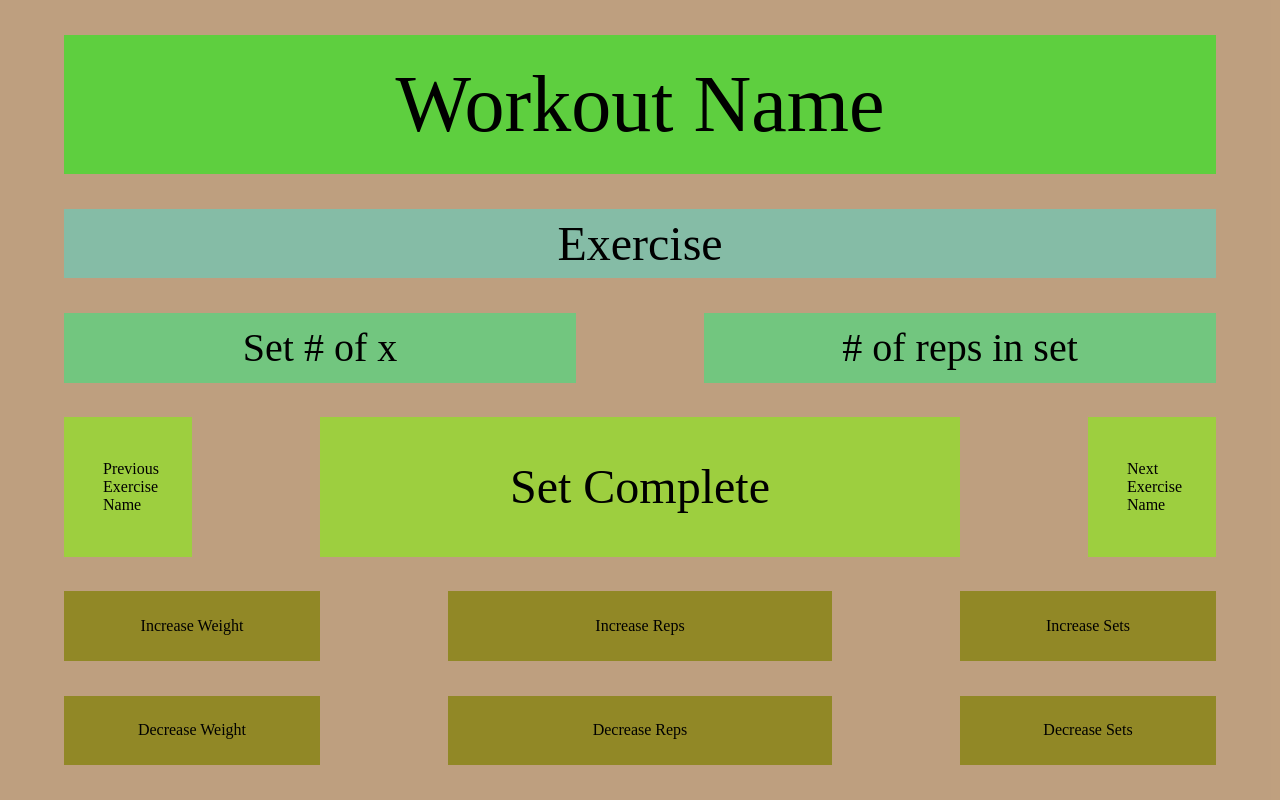
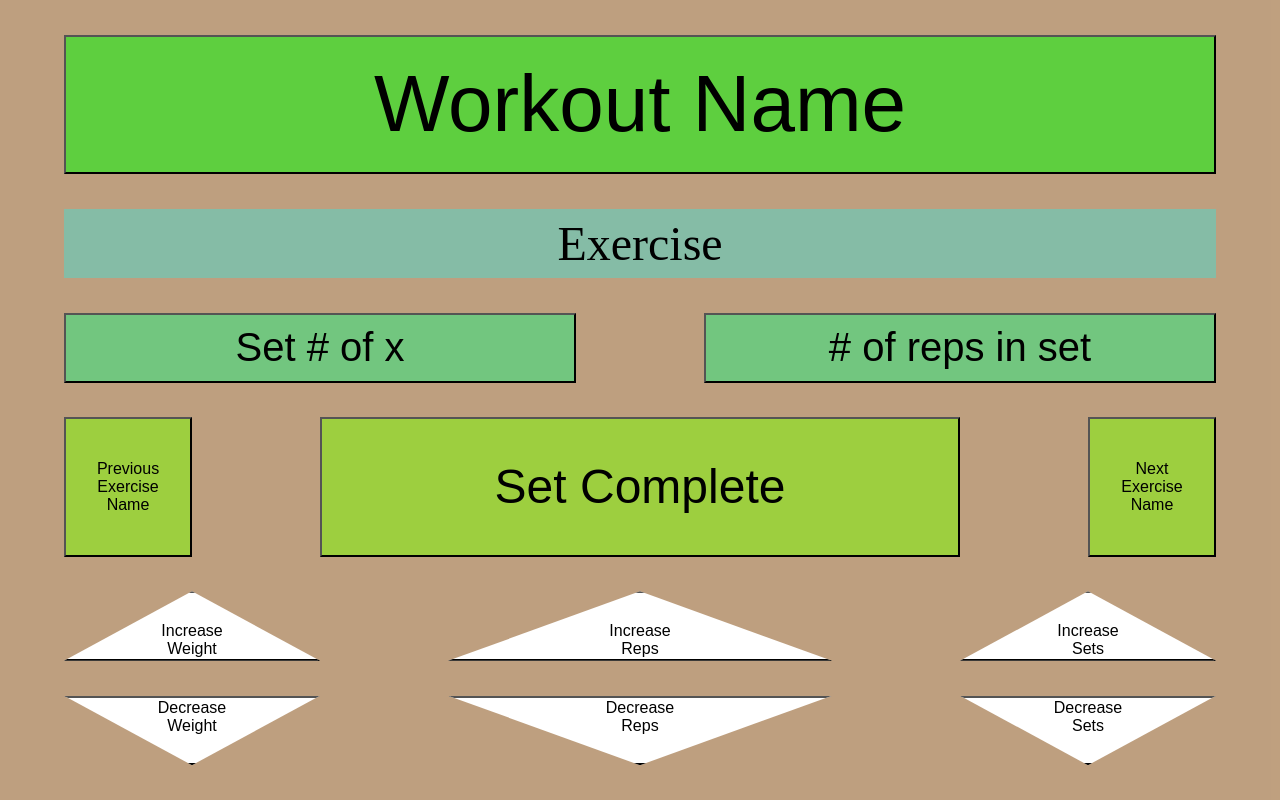
Before and after one commit to enix2direct/Simple-Workout, a plain HTML site: page index.html in a window 1280 px wide. Drawn offline with Linux system fonts and the light colour scheme.

Commit message:
Buttons update & triangle elements added.

```diff
--- a/index.css
+++ b/index.css
@@ -28,40 +28,46 @@ html, body {
     grid-area: 7/2/9/12;
     background-color: rgba(0,255,255,.3);
     font-size: 300%;
+    align-items: center;
 }
 
 .item3-1 {
     grid-area: 10/2/12/6;
     background-color: rgba(0,255,127,.4);
     font-size: 250%;
+    align-items: center;
 }
 
 .item3-2 {
     grid-area: 10/8/12/12;
     background-color: rgba(0,255,127,.4);
     font-size: 250%;
+    align-items: center;
 }
 
 .item4-1 {
     grid-area: 13/2/17/3;
     background-color: rgba(127,255,0,.5);
     font-size: 100%;
+    align-items: center;
 }
 
 .vertical {
-    width: 50px;
+    width: 75px;
 }
 
 .item4-2 {
     grid-area: 13/4/17/10;
     background-color: rgba(127,255,0,.5);
     font-size: 300%;
+    align-items: center;
 }
 
 .item4-3 {
     grid-area: 13/11/17/12;
     background-color: rgba(127,255,0,.5);
     font-size: 100%;
+    align-items: center;
 }
 
 .item5-1 {
@@ -74,45 +80,45 @@ html, body {
     grid-area: 18/5/20/9;
     background-color: rgba(127,127,0,.7);
     font-size: 100%;
-    display: flex;
-    justify-content: center;
-    align-items: center;
 }
 
 .item5-3 {
     grid-area: 18/10/20/12;
     background-color: rgba(127,127,0,.7);
     font-size: 100%;
-    display: flex;
-    justify-content: center;
-    align-items: center;
 }
 
 .item5-4 {
     grid-area: 21/2/23/4;
     background-color: rgba(127,127,0,.7);
     font-size: 100%;
-    display: flex;
-    justify-content: center;
-    align-items: center;
 }
 
 .item5-5 {
     grid-area: 21/5/23/9;
     background-color: rgba(127,127,0,.7);
     font-size: 100%;
-    display: flex;
-    justify-content: center;
-    align-items: center;
 }
 
 .item5-6 {
     grid-area: 21/10/23/12;
     background-color: rgba(127,127,0,.7);
+    font-size: 100%;
 }
 
 .flex {
     display: flex;
     justify-content: center;
-    align-items: center;
 }
+
+.triangle-up{
+    clip-path: polygon(50% 0, 0 100%, 100% 100%);
+    background-color: white;
+    align-items: end;
+}
+
+.triangle-down{
+    clip-path: polygon(0 0, 50% 100%, 100% 0);
+    background-color: white;
+    align-items: start;
+}
--- a/index.html
+++ b/index.html
@@ -9,21 +9,24 @@
 </head>
 <body>
     <div class="grid">
-        <div class="item1 flex">Workout Name</div>
+
+        <button class="item1 flex">
+            Workout Name
+        </button>
         <div class="item2 flex">Exercise</div>
-        <div class="item3-1 flex">Set # of x</div>
-        <div class="item3-2 flex"># of reps in set</div>
-        <div class="item4-1 flex">
+        <button class="item3-1 flex" type="button">Set # of x</button>
+        <button class="item3-2 flex" type="button"># of reps in set</button>
+        <button class="item4-1 flex" type="button">
             <div class="vertical">Previous Exercise Name</div>
-        </div>
-        <div class="item4-2 flex">Set Complete</div>
-        <div class="item4-3 flex">
+        </button>
+        <button class="item4-2 flex" type="button">Set Complete</button>
+        <button class="item4-3 flex" type="button">
             <div class="vertical">Next Exercise Name</div>
-        </div>
-        <div class="item5-1 flex">Increase Weight</div>
-        <div class="item5-2 flex">Increase Reps</div>
-        <div class="item5-3 flex">Increase Sets</div>
-        <div class="item5-4 flex">Decrease Weight</div>
-        <div class="item5-5 flex">Decrease Reps</div>
-        <div class="item5-6 flex">Decrease Sets</div>
+        </button>
+        <button class="item5-1 flex triangle-up" type="button"><div class="vertical">Increase Weight</div></button>
+        <button class="item5-2 flex triangle-up" type="button"><div class="vertical">Increase Reps</div></button>
+        <button class="item5-3 flex triangle-up" type="button"><div class="vertical">Increase Sets</div></button>
+        <button class="item5-4 flex triangle-down" type="button"><div class="vertical">Decrease Weight</div></button>
+        <button class="item5-5 flex triangle-down" type="button"><div class="vertical">Decrease Reps</div></button>
+        <button class="item5-6 flex triangle-down" type="button"><div class="vertical">Decrease Sets</div></button>
     </div>
```
